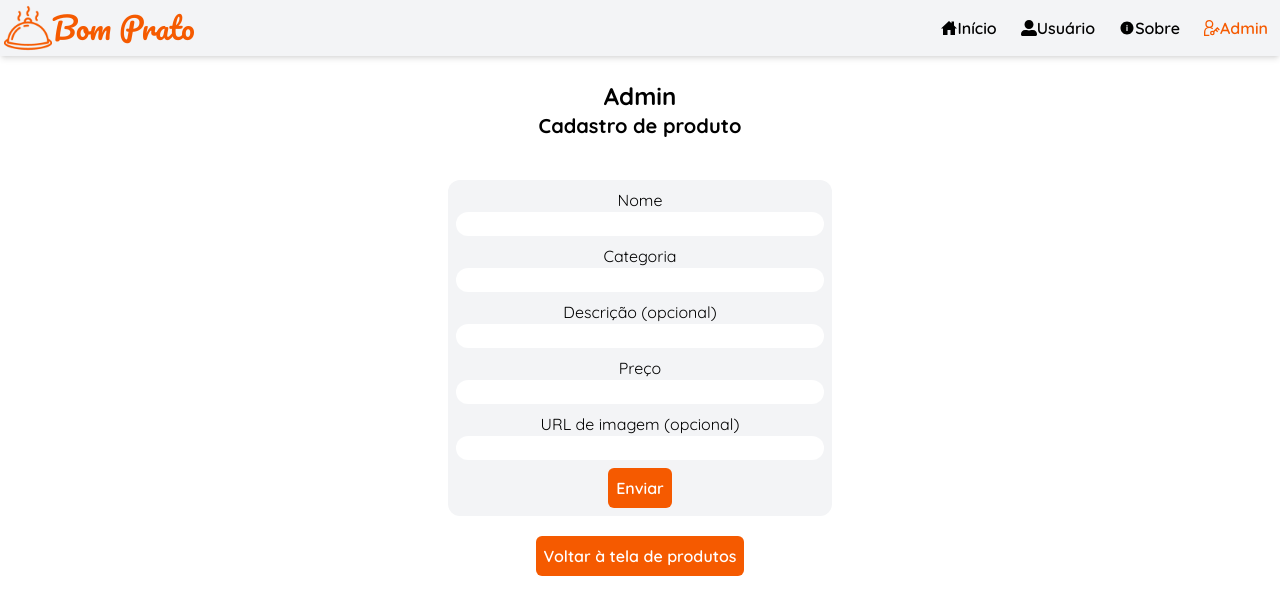
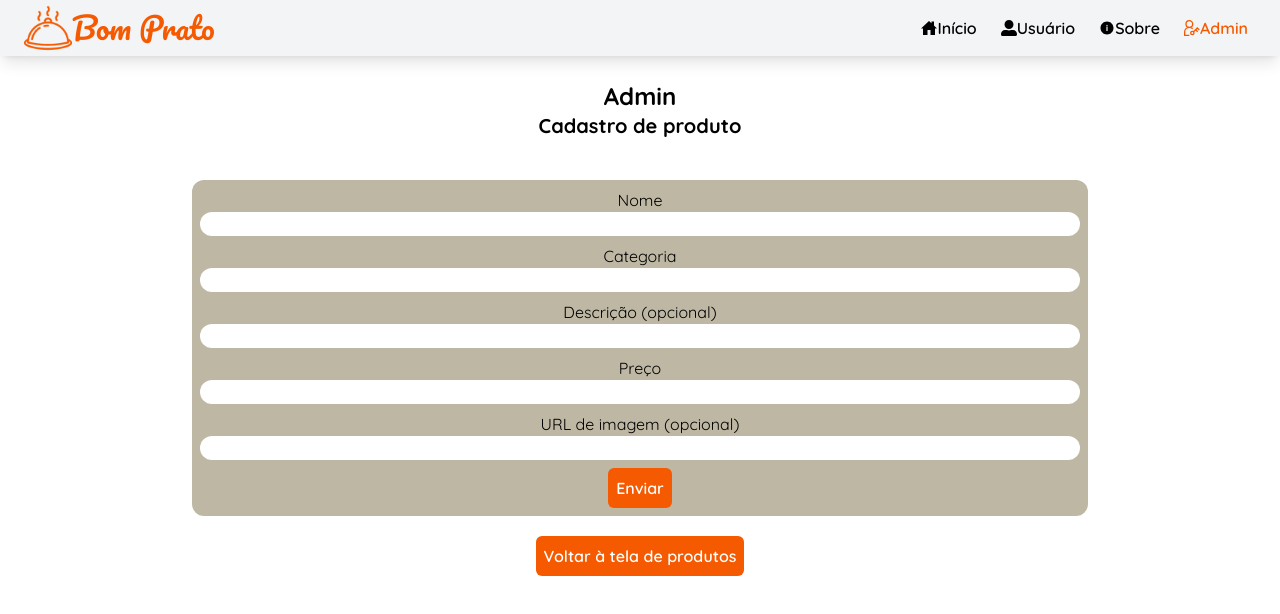
Before and after one commit to GuilhermeRPimenta/Restaurante, a React (Vite) app in the folder client/: page /admin/products/productCreation in a window 1280 px wide. Shown: the top 614 px of the page. Built offline with nearby package versions, Linux system fonts and the light colour scheme.

Commit message:
refactor(client): form and header visual update

```diff
--- a/client/src/components/Header/Header.tsx
+++ b/client/src/components/Header/Header.tsx
@@ -14,7 +14,7 @@ const Header = () => {
   };
   return (
     <header className="bg-gray-100 sticky top-0 z-[10]">
-      <div className="p-1 justify-between shadow-md flex items-center  ">
+      <div className="p-1 sm:px-6 justify-between shadow-lg flex items-center  ">
         <NavLink
           to={"/"}
           onClick={handleMobileNavIsOpenChange}
--- a/client/src/pages/User.tsx
+++ b/client/src/pages/User.tsx
@@ -58,12 +58,12 @@ const User = () => {
     });
   };
   return (
-    <div className="text-center">
+    <div className="flex flex-col h-full text-center w-full justify-center px-4">
       <h2 className="text-2xl font-bold">Usuário</h2>
       <h3 className="text-xl font-bold mb-10">Cadastro de usuário</h3>
       {pageState === "FORM" && (
         <form
-          className="flex flex-col gap-2 items-center p-2 bg-gray-100 rounded-xl sm:w-96"
+          className="flex flex-col gap-2 items-center p-2 bg-secondary rounded-xl max-w-4xl w-full mx-auto"
           onSubmit={createUser}
         >
           <div className="flex flex-col w-full">
--- a/client/src/pages/admin/products/ProductCreation.tsx
+++ b/client/src/pages/admin/products/ProductCreation.tsx
@@ -79,12 +79,12 @@ const ProductCreation = () => {
     navigate("/admin/products");
   };
   return (
-    <div className="text-center">
+    <div className="flex flex-col h-full text-center w-full justify-center px-4">
       <h2 className="text-2xl font-bold">Admin</h2>
       <h3 className="text-xl font-bold mb-10">Cadastro de produto</h3>
       {pageState === "FORM" && (
         <form
-          className="flex flex-col gap-2 items-center p-2 bg-gray-100 rounded-xl sm:w-96"
+          className="flex flex-col gap-2 items-center p-2 bg-secondary rounded-xl max-w-4xl w-full mx-auto"
           onSubmit={createProduct}
         >
           <div className="flex flex-col w-full">
```
